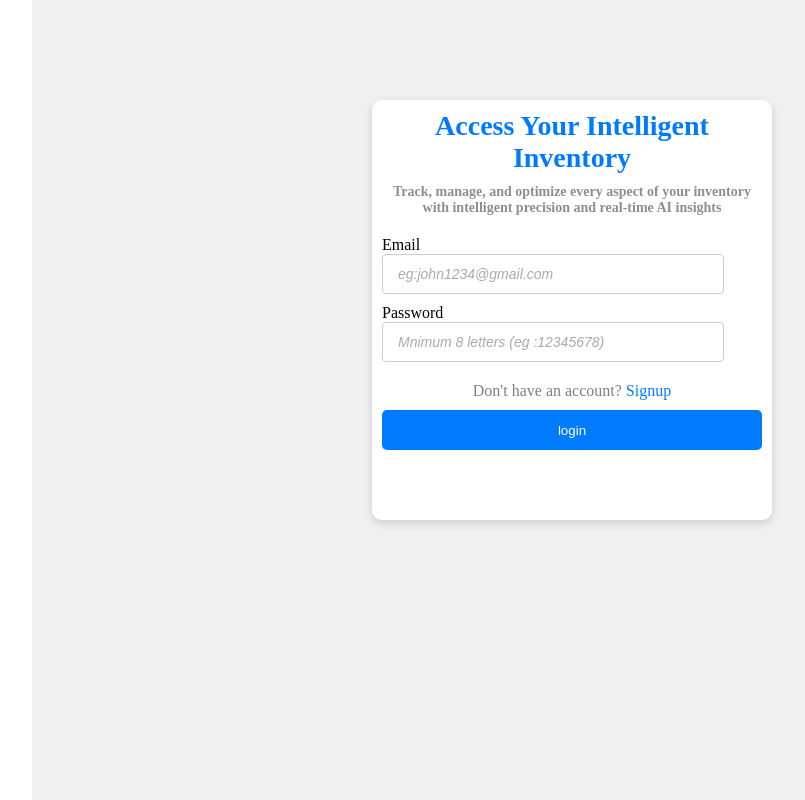
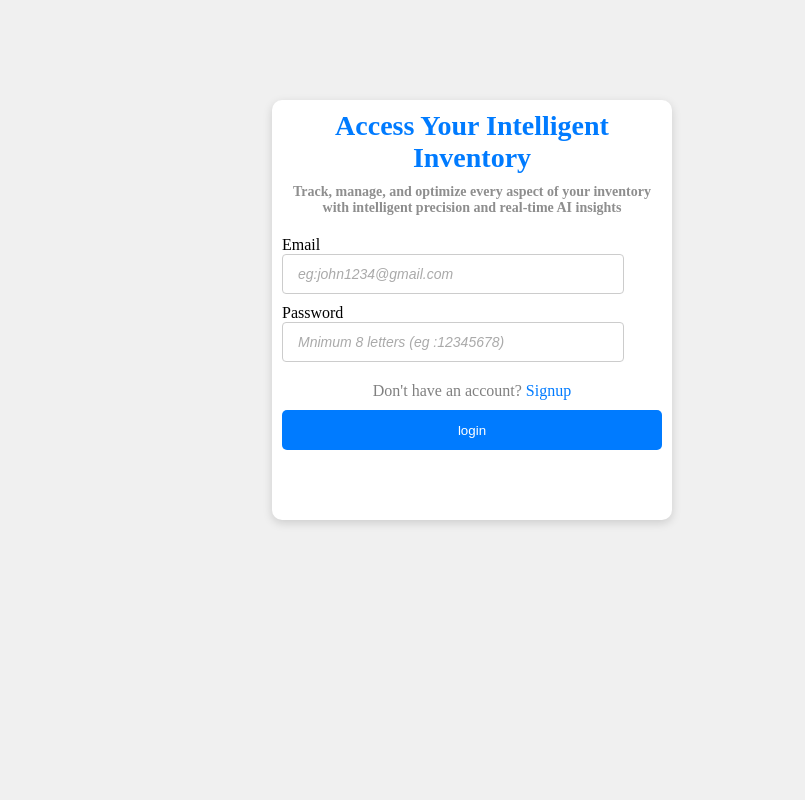
Before and after one commit to muhammadanascode/ai-powered-inventory, a Next.js app: page /login in a window 1280 px wide. Shown: the whole page, without its empty margins (168-973 px from the left). Built offline with nearby package versions, Linux system fonts and the light colour scheme.

Commit message:
Resetting layout for login signup page

```diff
--- a/src/styles/Layout.css
+++ b/src/styles/Layout.css
@@ -2,11 +2,15 @@
     height: 100vh;
     display: flex;
     flex-direction: row;
+    background-color: rgb(240, 240, 240);
 }
 .main-content{
     flex: 1;
-    margin-left: 200px;
     width: calc(100% - 200px);
     min-height: 100vh;
-    background-color: rgb(240, 240, 240);
+    margin-left: 200px;
 }
+
+.full-width{
+    margin-left: 0px;
+}
```
